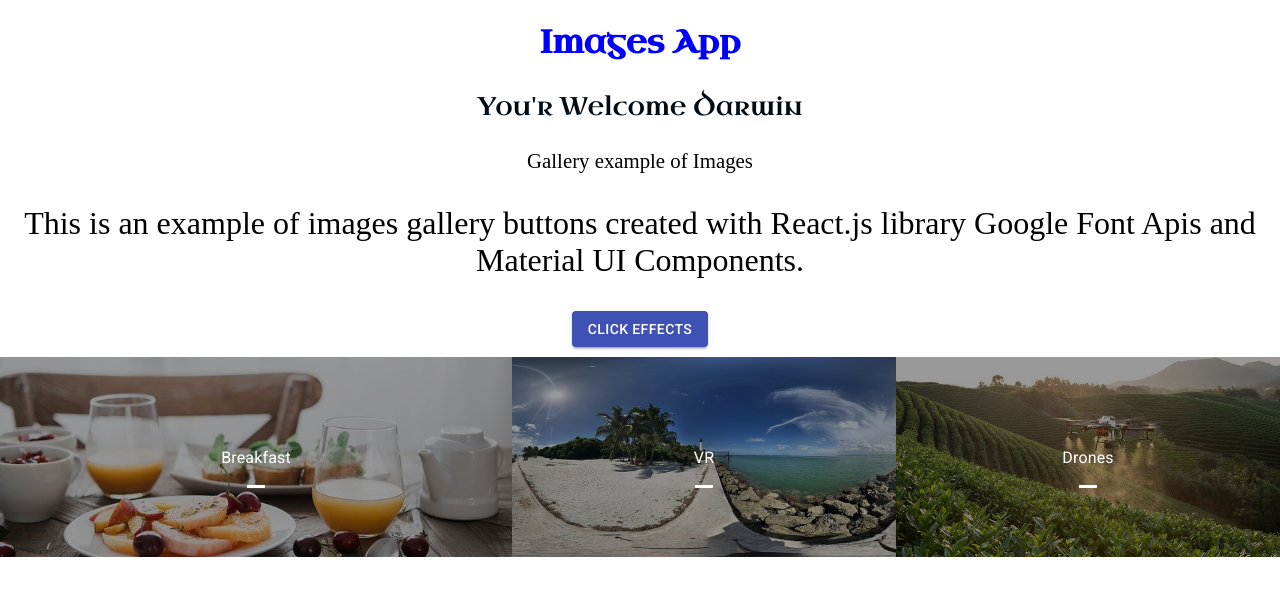
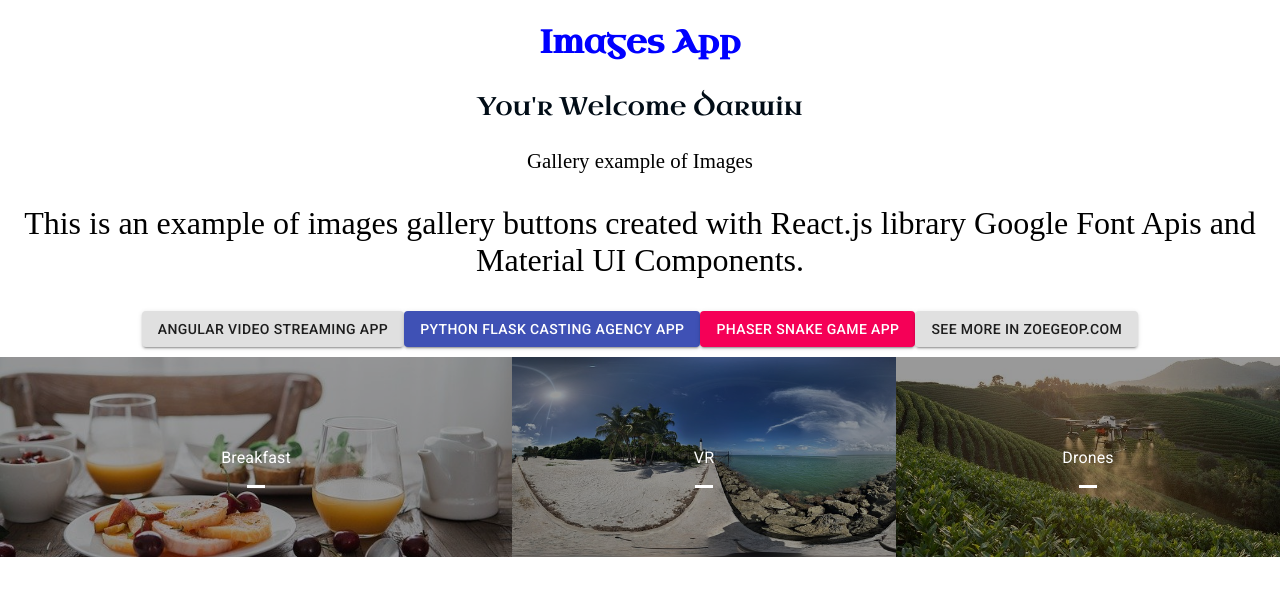
Before and after one commit to darwinlenin/ReactGalleryProjectApp, a React (Create React App) app: page / in a window 1280 px wide. Shown: the top 596 px of the page. Built offline with nearby package versions, Linux system fonts and the light colour scheme; a web font is replaced by a local one.

Commit message:
updating buttons for more projects gallery

```diff
--- a/src/components/hello-world/HelloWorld.js
+++ b/src/components/hello-world/HelloWorld.js
@@ -13,8 +13,17 @@ class HelloWorld extends React.Component{
             <p className={this.props.type}>
               This is an example of images gallery buttons created with React.js library Google Font Apis and Material UI Components.
             </p>
-            <Button variant="contained" color="primary">
-              Click effects
+            <Button variant="contained" color="yellow" href="https://angularvideostreaming.herokuapp.com/" target="_blank">
+              Angular Video Streaming App
+            </Button>
+            <Button variant="contained" color="primary" href="https://castingagencyfsnd1.herokuapp.com/" target="_blank">
+              Python Flask Casting Agency App
+            </Button>
+            <Button variant="contained" color="secondary" href="https://polar-tor-85813.herokuapp.com/" target="_blank">
+              Phaser Snake Game App
+            </Button>
+            <Button variant="contained" href="https://www.zoegeop.com" target="_blank">
+              See more in zoegeop.com
             </Button>
           </div>
         );
```
